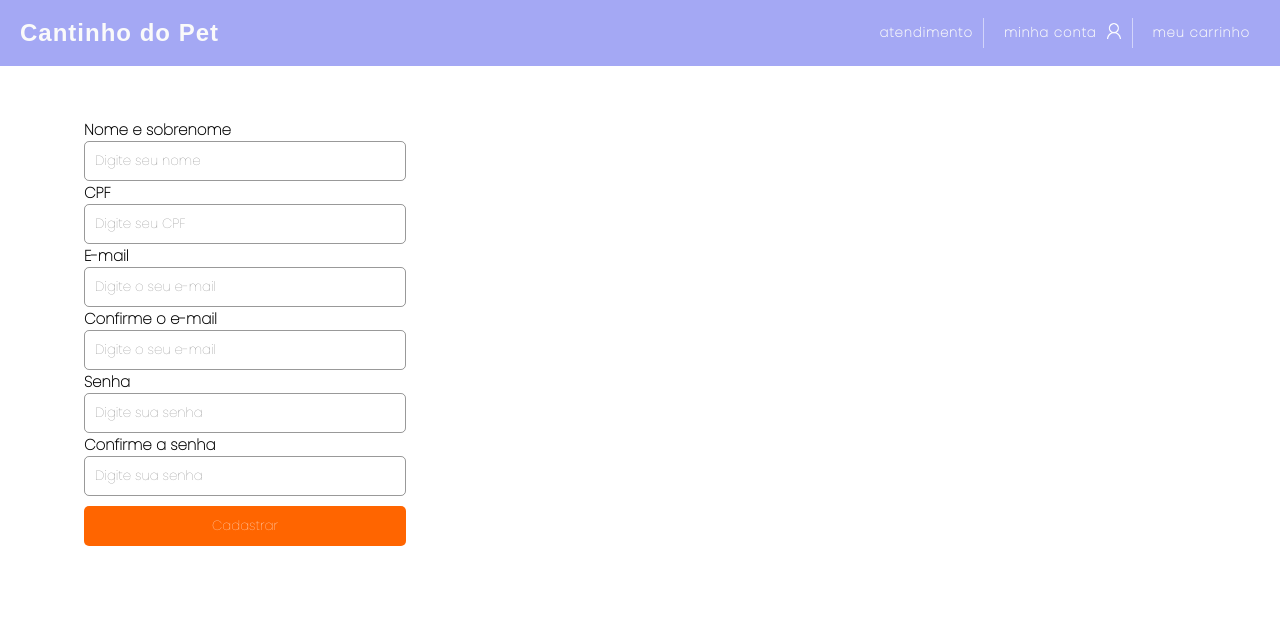
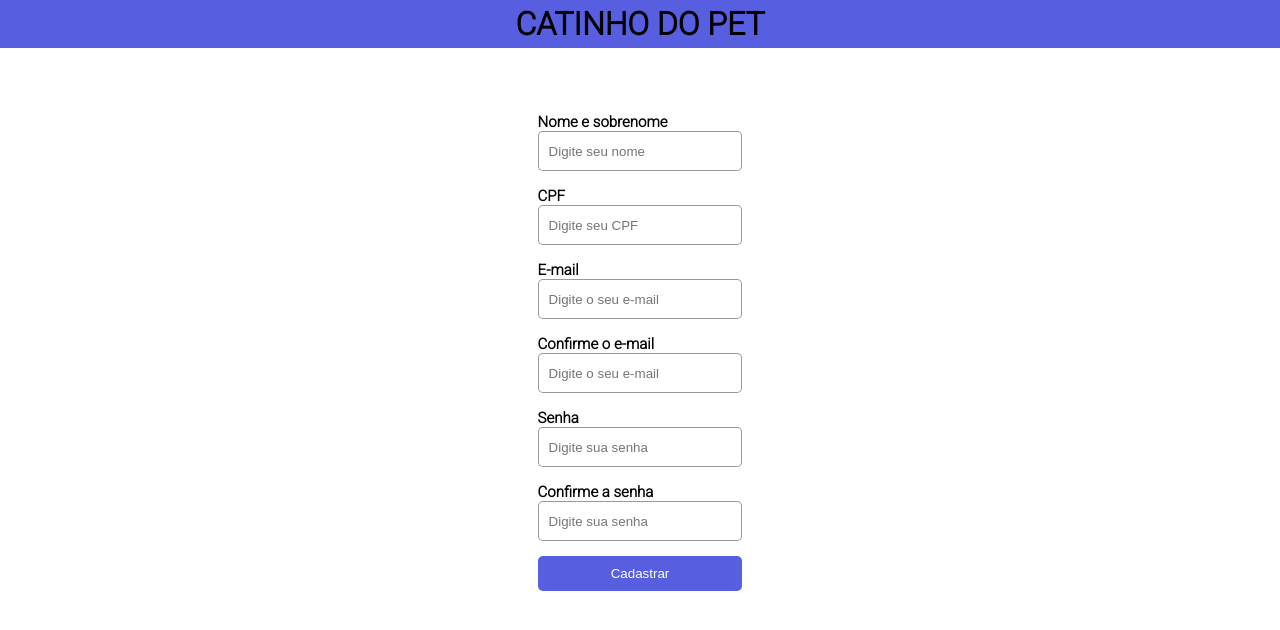
Before and after one commit to BlackBoltEdu/BlueCode, a PHP site: page /assets/view/cadastro.html in a window 1280 px wide. Shown: the top 630 px of the page. Run offline with PHP 8.4, Linux system fonts and the light colour scheme.

Commit message:
Algumas alterações
Tá triste

```diff
--- /dev/null
+++ b/assets/css/formularios.css
@@ -0,0 +1,77 @@
+@import url('https://fonts.googleapis.com/css2?family=Roboto:wght@300&display=swap');
+
+*{
+	box-sizing: border-box;
+}
+
+body{
+	margin: 0;
+	padding: 0;
+	list-style: none;
+}
+
+form{
+	width:  100%;
+	max-width:  26vw;
+	margin: 32px auto;
+	padding: 32px 64px;
+	display: flex;
+	flex-direction: column;
+	font-family: 'Roboto';
+	border-radius: 5px;
+}
+
+.lab{
+	font-size: 15px;
+}
+
+.container input{
+	width: 100%;
+	height: 40px;
+	padding: 10px 10px;
+	border: 1px solid rgba(0, 0, 0, 0.4);
+	border-radius: 5px;
+	outline: none;
+    margin-bottom: 15px;
+}
+
+.container input:focus{
+	border: 1px solid #575ee0;
+}
+
+/*ESTILIZANDO O BUTTON*/
+.container button{
+	width: 100%;
+	padding: 10px 5px;
+	margin: 0px;
+	border: none;
+	border-radius: 5px;
+	outline: none;
+	background-color: #575ee0;
+	color: white;
+}
+
+/*ALTERAÇÃO DE PROPRIEDADES AO PASSAR O MOUSE*/
+.container button:hover{
+	background-color: #373eb1;
+	cursor: pointer;
+}
+
+/*ALTERAÇÃO DE PROPRIEDAS AO CLICAR SOBRE O BUTTON*/
+.container button:active{
+	background-color: #6f75f3;
+	cursor: pointer;
+}
+
+h1{
+    font-family: 'Roboto';
+    font-weight: 800;
+}
+
+header{
+    background-color: #575ee0;
+    display: flex;
+    justify-content: center;
+    height: 6vh;
+    align-items: center;
+}
--- a/assets/css/style.css
+++ b/assets/css/style.css
@@ -1,4 +1,5 @@
 @import url('https://fonts.googleapis.com/css2?family=Poppins:wght@100&display=swap');
+@import url('https://fonts.googleapis.com/css2?family=Roboto:wght@300&display=swap');
 
 
 *{
@@ -32,14 +33,13 @@ a {
 	align-items: center;
 	padding: 5px 20px;
 	font-size: 13px;
-
 }
 
 .logo{
 	font-size: 24px;
 }
 
- .logo .fa {
+.logo .fa {
 	font-size: 30px;
 	width: 35px;
 	color: #7b64c7;
@@ -108,6 +108,7 @@ form{
 div.input{
 	margin-bottom: 20px;
 	position: relative;
+	font-family: 'Roboto', sans-serif;
 }
 
 input
@@ -124,6 +125,7 @@ input
 	border-bottom: 1px solid var(--primary-color);
 	background-color: transparent;
 	outline: none;
+	font-family: 'Roboto';
 }
 
 input ~ label{
--- a/assets/view/cadastro.html
+++ b/assets/view/cadastro.html
@@ -1,85 +1,65 @@
 <!DOCTYPE html>
 <html lang="pt-br">
+
 <head>
-    <meta charset="UTF-8"/>
-    <meta name="viewport" content="width=device-width, initial-scale=1.0"/>
-    <meta http-equiv="X-UA-Compatible" content="IE=edge"/>
-    <meta name="author" content="Jefferson Eduardo"/>
+    <meta charset="UTF-8" />
+    <meta name="viewport" content="width=device-width, initial-scale=1.0" />
+    <meta http-equiv="X-UA-Compatible" content="IE=edge" />
+    <meta name="author" content="Jefferson Eduardo" />
     <title>Cadastro</title>
-    <link rel="stylesheet" href="../css/style.css"/>
+    <link rel="stylesheet" href="../css/formularios.css" />
 </head>
+
 <body>
-    <header class="header">
-        <a class="logo" href="index.html">Cantinho do Pet</a>
-        <nav>
-            <ul class="menu">
-                <li class="item-atendimento">
-                    <a href="#">
-                        <span class="ani">
-                            atendimento
-                        </span>
-                    </a>
-                </li>
 
-                <li class="item-login">
-                    <a href="login.html">
-                        <span class="item-login ani">
-                            minha conta
-                        </span>
-                        <img class="icon-login ani" src="assets/image/login-icon.png" alt="">
-                    </a>
-                </li>
-
-                <li class="item-carrinho">
-                    <a href="#">
-                        <span class="ani">
-                            meu carrinho
-                        </span>
-                    </a>
-                </li>
-            </ul>
-        </nav>
+    <header>
+        <h1>CATINHO DO PET</h1>
     </header>
 
-        <!--CADASTRO DE USUÁRIO-->
-        <div class="register usuario">
-            <form action="../php/cadastro_user.php" method="POST" id="form-login">
-                <div>
-                    <label class="lab" for="User">
+    <!--CADASTRO DE USUÁRIO-->
+    <div class="container">
+        <form action="../php/cadastro_user.php" method="POST" id="form-login">
+            <div class="row">
+                <div class="col">
+                    <label class="lab t1" for="User">
                         <strong>Nome e sobrenome</strong>
                     </label>
-                    <input type="text" name="nome" id="nome" placeholder="Digite seu nome" alt="Digite seu nome" autocomplete="off" required>
+                    <input type="text" name="nome" id="nome" placeholder="Digite seu nome" alt="Digite seu nome"
+                        autocomplete="off" required>
                 </div>
 
-                <div>
+                <div class="col">
                     <label class="lab" for="User">
                         <strong>CPF</strong>
                     </label>
-                    <input type="text" name="cpf" id="cpf" placeholder="Digite seu CPF" alt="Digite seu CPF" autocomplete="off" maxlength="14" onkeyup="mascara_cpf()" required>
+                    <input type="text" name="cpf" id="cpf" placeholder="Digite seu CPF" alt="Digite seu CPF"
+                        autocomplete="off" maxlength="14" onkeyup="mascara_cpf()" required>
                 </div>
 
-                <div>
+                <div class="col">
                     <label class="lab" for="User">
                         <strong>E-mail</strong>
                     </label>
-                    <input id="email" type="email" name="email" placeholder="Digite o seu e-mail" alt="Digite seu e-mail" required>
+                    <input id="email" type="email" name="email" placeholder="Digite o seu e-mail"
+                        alt="Digite seu e-mail" required>
                 </div>
 
-                <div>
+                <div class="col">
                     <label class="lab" for="User">
                         <strong>Confirme o e-mail</strong>
                     </label>
-                    <input id="email" type="email" name="email_conf" placeholder="Digite o seu e-mail" alt="Digite seu e-mail" required>
+                    <input id="email" type="email" name="email_conf" placeholder="Digite o seu e-mail"
+                        alt="Digite seu e-mail" required>
                 </div>
 
-                <div>
+                <div class="col">
                     <label class="lab" for="User">
                         <strong>Senha</strong>
                     </label>
                     <input id="password" type="password" name="senha" placeholder="Digite sua senha" required>
                 </div>
 
-                <div>
+                <div class="col">
                     <label class="lab" for="User">
                         <strong>Confirme a senha</strong>
                     </label>
@@ -91,10 +71,12 @@
                         Cadastrar
                     </button>
                 </div>
-            </form>
-        </div>
+            </div>
+        </form>
+    </div>
     </div>
     <script src="../javascript/script.js"></script>
     <script src="../javascript/validacao_cpf.js"></script>
 </body>
+
 </html>
--- a/assets/view/cadastrofun.html
+++ b/assets/view/cadastrofun.html
@@ -64,7 +64,6 @@
                     </select></br>
                 </div>
 
-
             <div class="botoes">
                     <button class="reset" type="reset">Redefinir</button>
 
--- a/assets/view/index.php
+++ b/assets/view/index.php
@@ -1,4 +1,5 @@
 <?php
+
     session_start();
     if(isset($_SESSION['id']) && is_array($_SESSION["id"])){
         $nivel = $_SESSION['id'][1];
```
Also changed, not shown: assets/view/sidebar.html (+12 -2 lines).
